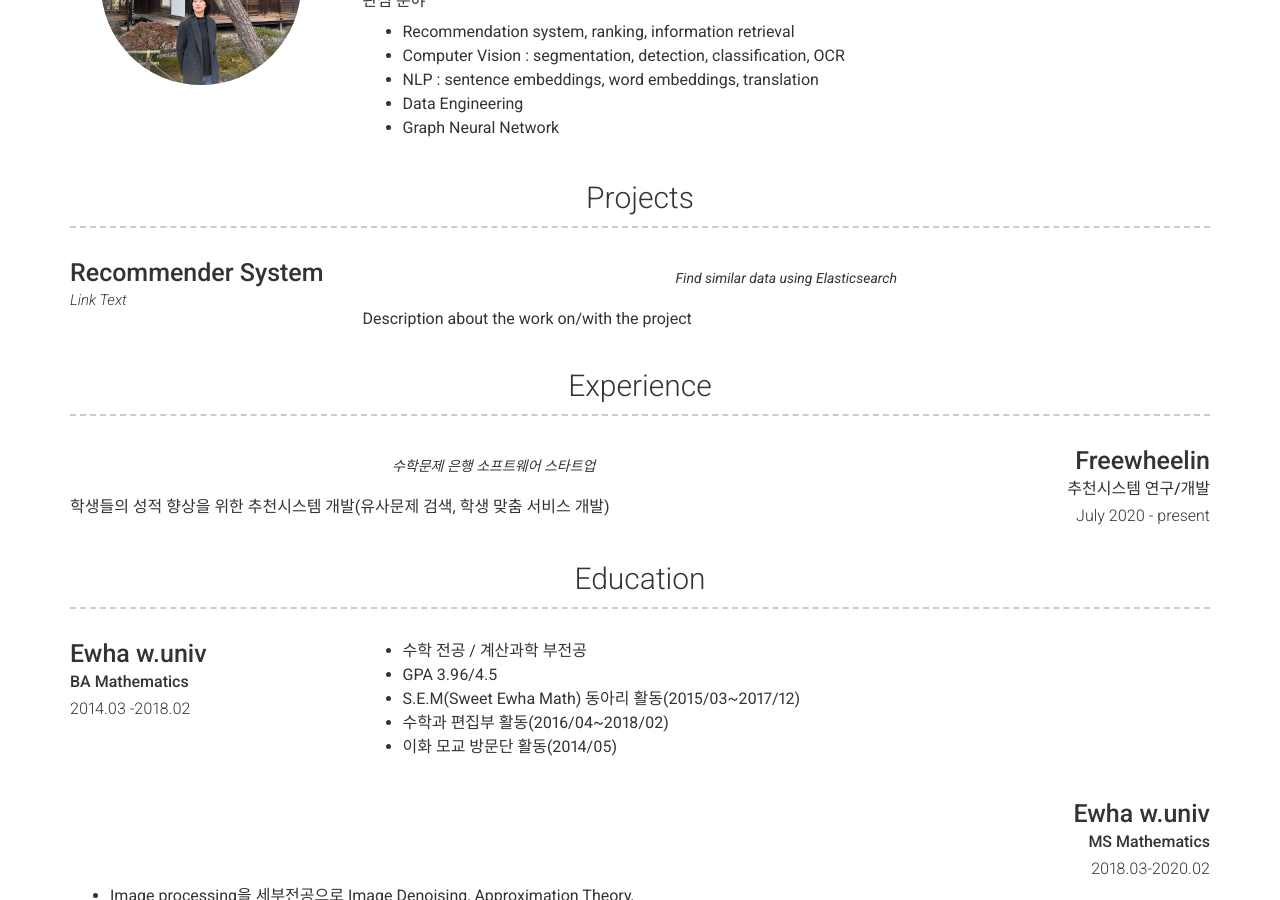
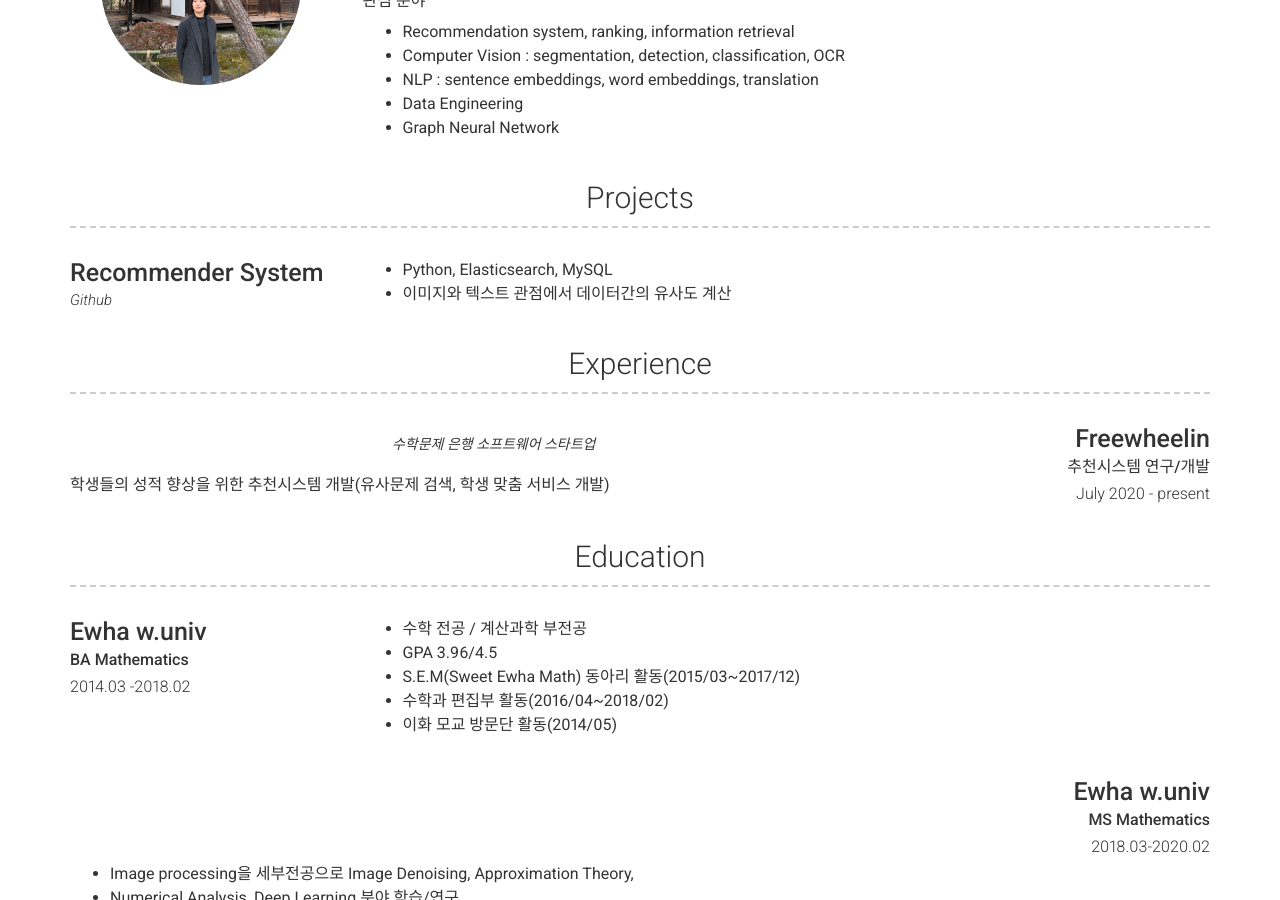
Before and after one commit to simonezz/simonezz.github.io, a Jekyll site: the page built from index.md, in a window 1280 px wide and 900 px high, scrolled down 417 px. Built offline with Jekyll 4.4.1, drawn with Linux system fonts in a browser that asks for light colours; nearby versions of some CDN libraries.

Commit message:
Update _config.yml

```diff
--- a/_config.yml
+++ b/_config.yml
@@ -61,11 +61,11 @@ content:
       - layout: left
         title: Recommender System
         link: https://github.com/simonezz/RecSys
-        link_text: Link Text
-        quote: >
-          Find similar data using Elasticsearch
+        link_text: Github
         description: | # this will include new lines to allow paragraphs
-          Description about the work on/with the project
+          - Python, Elasticsearch, MySQL
+          - 이미지와 텍스트 관점에서 데이터간의 유사도 계산
+
 
   - title: Experience
     layout: list
```
